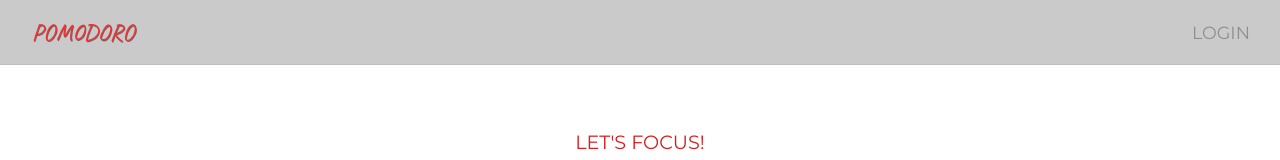
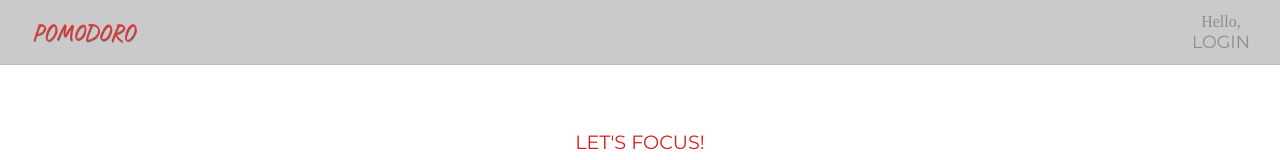
Before and after one commit to JohnBorges52/PomodoroApp, a React (Create React App) app in the folder client/: page / in a window 1280 px wide. Shown: the top 160 px of the page. Built offline with nearby package versions, Linux system fonts and the light colour scheme.

Commit message:
add the username to the top nav bar

```diff
--- a/client/src/App.js
+++ b/client/src/App.js
@@ -25,17 +25,6 @@ function App() {
   const [userId, setUserId] = useState(0)
   const [loginStatus, setLoginStatus] = useState("")
   const [errorMessage, setErrorMessage] = useState("")
-
-
-  const validateLogin = (login, password) => {
-    if (login && password) {
-      return "success"
-    } else if (login && !password) {
-      return "wrongPass"
-    } else if (!login) {
-      return "emailnotfound"
-    }
-  }
 
 
   useEffect(() => {
@@ -101,13 +90,19 @@ function App() {
     }
 
     return
+  }
 
-
+  const usernameLength = (username) => {
+    if (username.length > 20) {
+      return username.substring(0, 20)
+    } else {
+      return username
+    }
   }
 
   return (
     <div className="App">
-      {user ? <TopNavBar loginMsg={"LOGOUT"} onClick={(e) => handleLogout(e)} /> : <TopNavBar loginMsg={"LOGIN"} onClick={() => navigate("/login")} />}
+      {user ? <TopNavBar user={usernameLength(user.username)} loginMsg={"LOGOUT"} onClick={(e) => handleLogout(e)} /> : <TopNavBar loginMsg={"LOGIN"} onClick={() => navigate("/login")} />}
 
       <div className='main--container'>
         <Routes>
--- a/client/src/components/TopNavBar.jsx
+++ b/client/src/components/TopNavBar.jsx
@@ -12,6 +12,7 @@ export const TopNavBar = (props) => {
           </a> </li>
         </div>
         <div className='div--right'>
+          <span> Hello,  <span className='strong'>{props.user}</span></span>
         <li><a onClick={props.onClick}>{props.loginMsg}</a></li>
 
         </div>
--- a/client/src/styles/top-nav-bar.scss
+++ b/client/src/styles/top-nav-bar.scss
@@ -36,8 +36,9 @@
 
   .div--right{
     display: flex;
-    flex-direction: row;
+    flex-direction: column;
     margin-right: 25px;
+    text-align: center;
 
     li{
     padding: 0 5px;
@@ -51,6 +52,16 @@
       text-decoration: none;
       color: rgb(143, 143, 143);
     }
+    span{
+      text-decoration: none;
+      color: rgb(143, 143, 143);
+      .strong{
+        font-family: 'Montserrat', sans-serif;
+        font-weight: 500;
+        font-size: 16px;
+        color: black
+      }
+    }
   }
 
 
```
